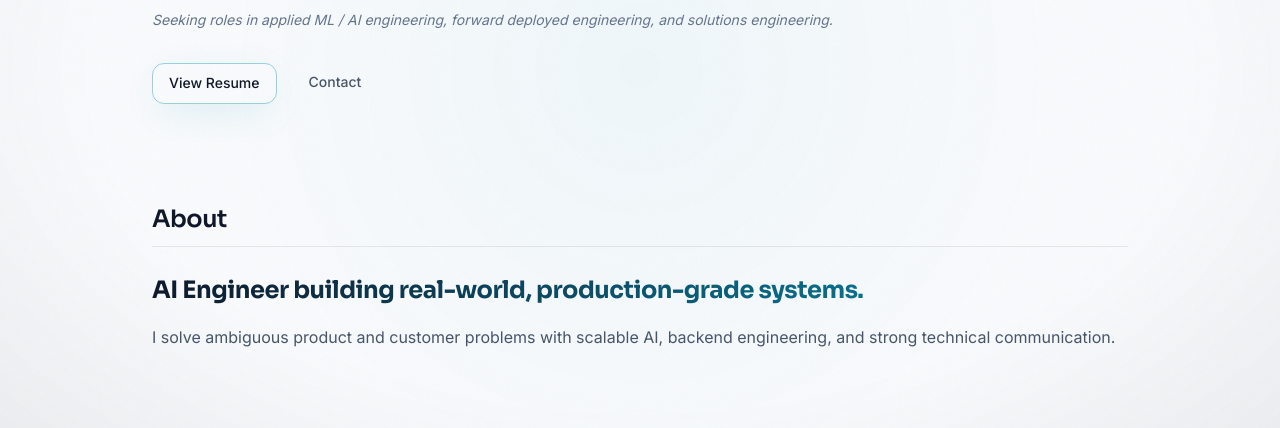
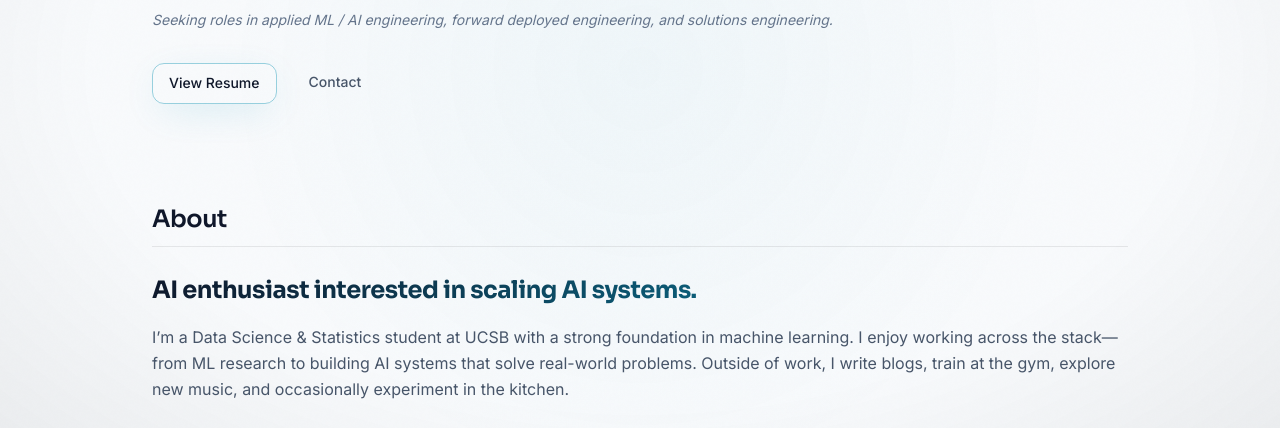
Before and after one commit to cubeerea/hank_website, a plain HTML site: page index.html in a window 1280 px wide. Shown: the part 332-760 px from the top of the page. Drawn offline with Linux system fonts and the light colour scheme.

Commit message:
Update portfolio site

```diff
--- a/index.html
+++ b/index.html
@@ -72,9 +72,11 @@
         <!-- About Section -->
         <section class="section fade-in" id="about">
             <h2 class="section__title">About</h2>
-            <p class="about__tagline">AI Engineer building real-world, production-grade systems.</p>
-            <p>I solve ambiguous product and customer problems with scalable AI, backend engineering, and strong
-                technical communication.</p>
+            <p class="about__tagline">AI enthusiast interested in scaling AI systems.</p>
+            <p>I’m a Data Science & Statistics student at UCSB with a strong foundation in machine learning. I enjoy
+                working across the stack—from ML research to building AI systems that solve real-world problems. Outside
+                of work, I write blogs, train at the gym, explore new music, and occasionally experiment in the kitchen.
+            </p>
 
         </section>
 
```
